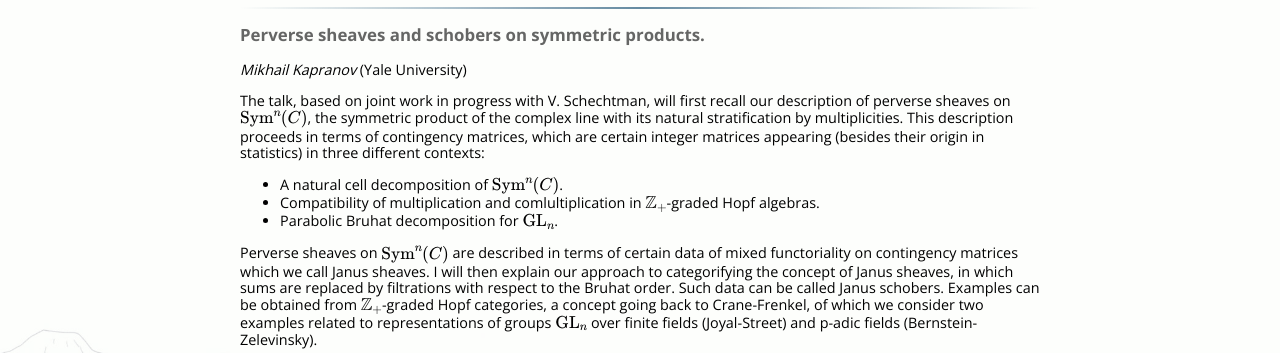
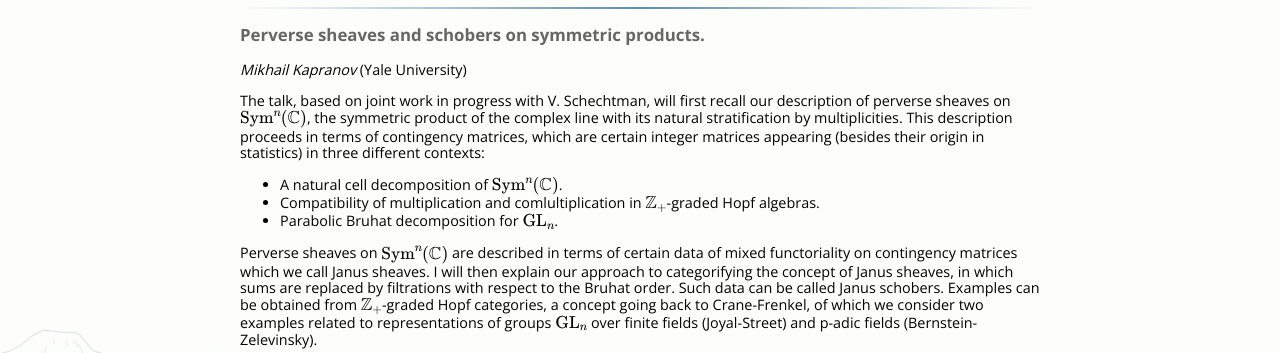
Before and after one commit to ncag-info/antwerp-2020, a Jekyll site: the page built from abstracts.html, in a window 1280 px wide and 900 px high, scrolled down 1982 px. Shown: the part 156-509 px from the top of the window. Built offline with Jekyll 4.4.1, drawn with Linux system fonts in a browser that asks for light colours; nearby versions of some CDN libraries; library files that are not in the unit come from our copies; formulas are drawn with MathJax 3.

Commit message:
TeX in abstract

```diff
--- a/_data/talks.yml
+++ b/_data/talks.yml
@@ -48,13 +48,13 @@ kapranov:
   title: Perverse sheaves and schobers on symmetric products.
   speaker: kapranov
   abstract: >
-    <p>The talk, based on joint work in progress with V. Schechtman, will first recall our description of perverse sheaves on $\mathrm{Sym}^n(C)$, the symmetric product of the complex line with its natural stratification by multiplicities. This description proceeds in terms of contingency matrices, which are certain integer matrices appearing (besides their origin in statistics) in three different contexts:
+    <p>The talk, based on joint work in progress with V. Schechtman, will first recall our description of perverse sheaves on $\mathrm{Sym}^n(\mathbb{C})$, the symmetric product of the complex line with its natural stratification by multiplicities. This description proceeds in terms of contingency matrices, which are certain integer matrices appearing (besides their origin in statistics) in three different contexts:
     <ul>
-    <li>A natural cell decomposition of $\mathrm{Sym}^n(C)$.
+    <li>A natural cell decomposition of $\mathrm{Sym}^n(\mathbb{C})$.
     <li>Compatibility of multiplication and comlultiplication in $\mathbb{Z}_+$-graded Hopf algebras.
     <li>Parabolic Bruhat decomposition for $\mathrm{GL}_n$.
     </ul>
-    <p>Perverse sheaves on $\mathrm{Sym}^n(C)$ are described in terms of certain data of mixed functoriality on contingency matrices which we call Janus sheaves. I will then explain our approach to categorifying the concept of Janus sheaves, in which sums are replaced by filtrations with respect to the Bruhat order. Such data can be called Janus schobers. Examples can be obtained from $\mathbb{Z}_+$-graded Hopf categories, a concept going back to Crane-Frenkel, of which we consider two examples related to representations of groups $\mathrm{GL}_n$ over finite fields (Joyal-Street) and p-adic fields (Bernstein-Zelevinsky).
+    <p>Perverse sheaves on $\mathrm{Sym}^n(\mathbb{C})$ are described in terms of certain data of mixed functoriality on contingency matrices which we call Janus sheaves. I will then explain our approach to categorifying the concept of Janus sheaves, in which sums are replaced by filtrations with respect to the Bruhat order. Such data can be called Janus schobers. Examples can be obtained from $\mathbb{Z}_+$-graded Hopf categories, a concept going back to Crane-Frenkel, of which we consider two examples related to representations of groups $\mathrm{GL}_n$ over finite fields (Joyal-Street) and p-adic fields (Bernstein-Zelevinsky).
 
 keller:
   title: On Amiot's conjecture
```
